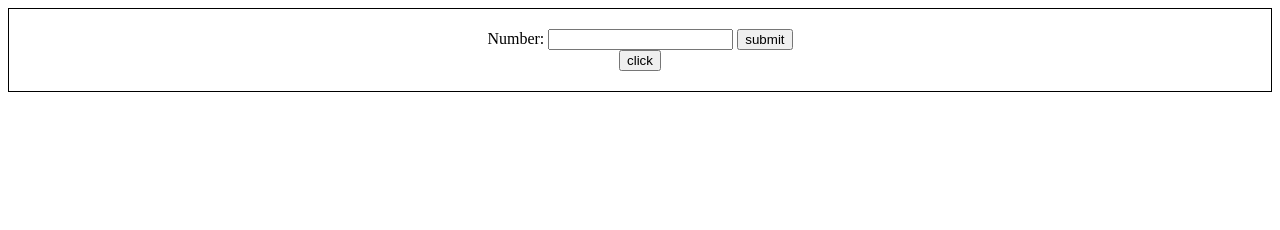
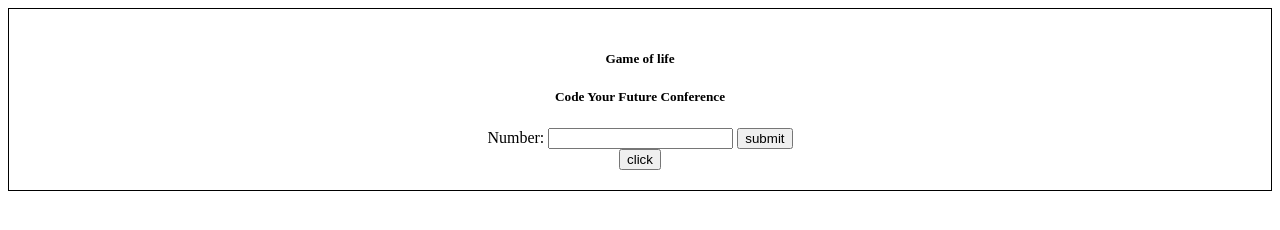
Before and after one commit to Moradi66/Game-Of-Life, a plain HTML site: page index.html in a window 1280 px wide. Drawn offline with Linux system fonts and the light colour scheme.

Commit message:
Update index.html

```diff
--- a/index.html
+++ b/index.html
@@ -10,7 +10,10 @@
   <link rel="stylesheet" href="css/styles.css">
 </head>
 <body >
+  <h5>Game of life</h5>
+    <h5>Code Your Future Conference</h5>
   <div>
+
       Number: <input type="number" id="number" value>
       <button onclick="enterNumber()">submit</button>
   </div>
```
